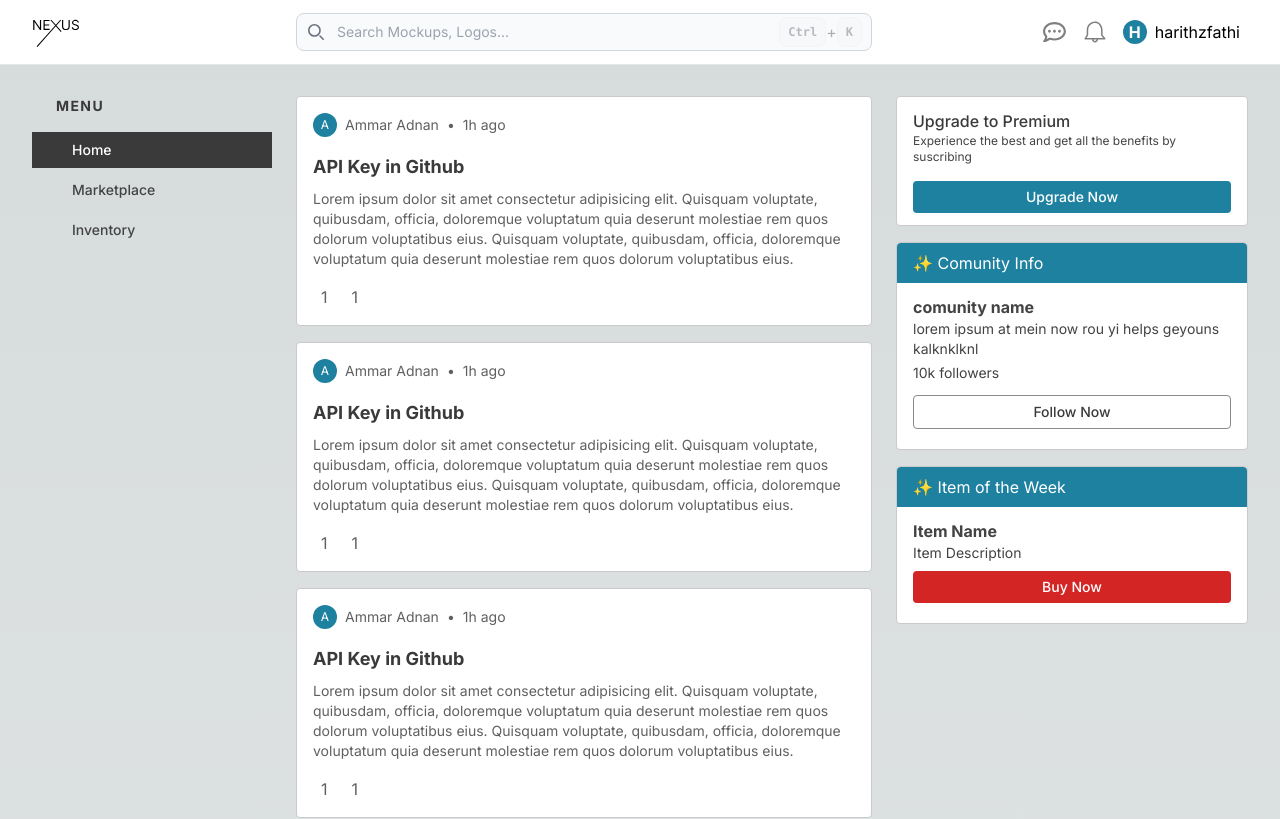
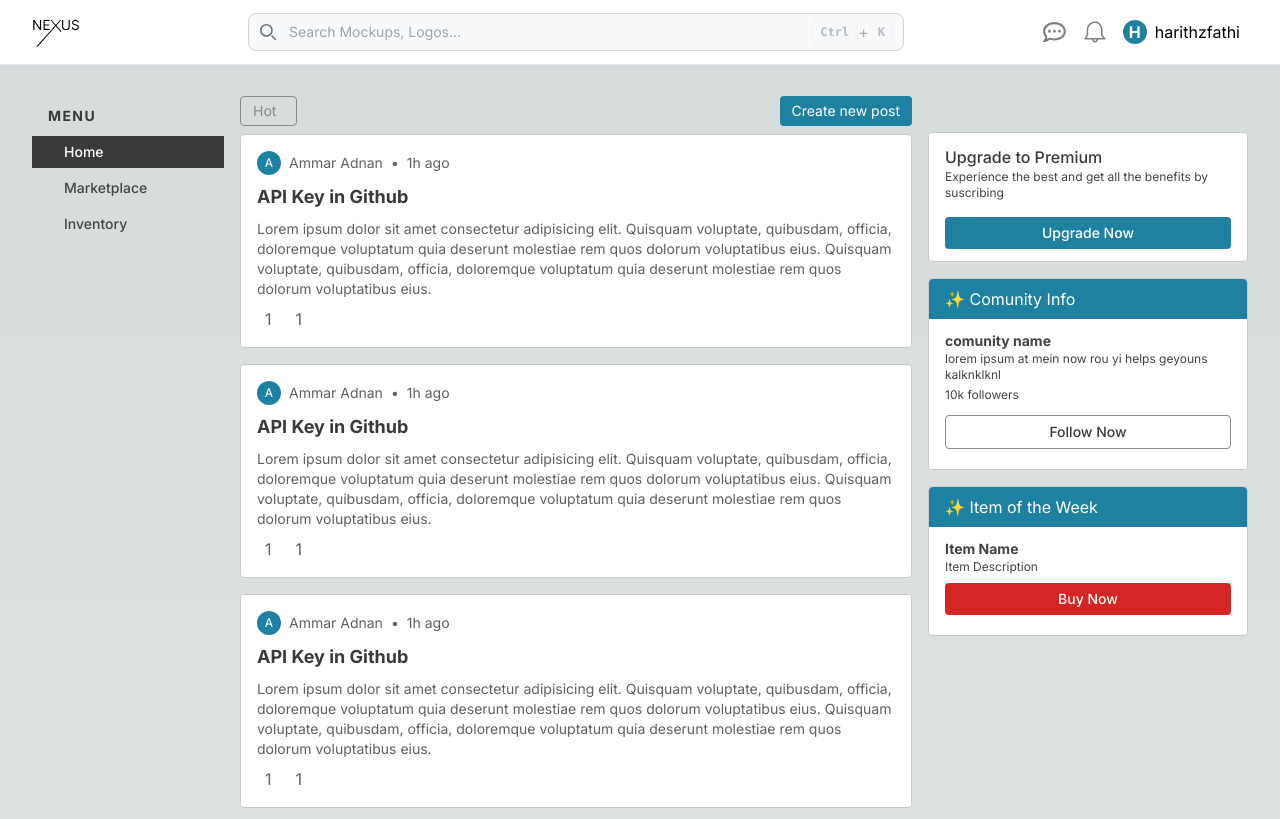
Before and after one commit to Arithz/nexus, a Next.js app in the folder frontend/: page / in a window 1280 px wide. Shown: the top 819 px of the page. Built offline with nearby package versions, Linux system fonts and the light colour scheme.

Commit message:
add marketplace and fix designs

```diff
--- a/frontend/src/app/components/general/Banner.tsx
+++ b/frontend/src/app/components/general/Banner.tsx
@@ -31,11 +31,11 @@ function Banner(props: BannerProps) {
           </div>
         )}
         {/* name */}
-        <h2 className="font-bold text-cs-fade1">{props.name}</h2>
+        <h2 className="font-bold text-cs-fade1 text-sm">{props.name}</h2>
         {/* description */}
-        <p className="text-cs-fade1 text-sm">{props.description}</p>
+        <p className="text-cs-fade1 text-xs">{props.description}</p>
         {/* extra */}
-        {props.extra && <p className="text-cs-fade1 text-sm !my-1">{props.extra}</p>}
+        {props.extra && <p className="text-cs-fade1 text-xs !my-1">{props.extra}</p>}
         {/* button */}
         <div className="w-full block text-center">
           <button
--- a/frontend/src/app/components/general/ChatPanel.tsx
+++ b/frontend/src/app/components/general/ChatPanel.tsx
@@ -51,7 +51,7 @@ function ChatPanel(props: any) {
       id="popup"
     >
       <div className="flex flex-col gap-4 items-center justify-center w-full h-full text-center "  id="popupcontent">
-        <div className="w-full max-w-2xl shadow bg-cs-white rounded">
+        <div className="w-full max-w-2xl shadow-lg bg-cs-white rounded">
           <div className="px-4 py-2 md:py-3">
             {/* Content */}
             <SearchBar/>
@@ -69,6 +69,7 @@ function ChatPanel(props: any) {
               </div>
             ))}
 
+            <br/>
             <hr/>
             <br/>
 
--- a/frontend/src/app/components/general/Navbar.tsx
+++ b/frontend/src/app/components/general/Navbar.tsx
@@ -3,7 +3,7 @@ import { openPopup } from "@utils/utils";
 
 const LeftSide = () => {
   return (
-    <div className="max-w-[15rem] w-full  sm:hidden md:block mx-global !mr-0">
+    <div className="max-w-[12rem] w-full  sm:hidden md:block mx-global !mr-0">
       {/* logo */}
       <a href="https://flowbite.com/" className="flex items-center">
         <img src="images/logo.svg" alt="Logo" className="w-12 h-12" />
@@ -64,7 +64,7 @@ const SearchBar = () => {
 
 const RightSide = () => {
   return (
-    <div className="flex w-full max-w-[22rem] md:order-2 md:justify-end  mx-global !ml-0">
+    <div className="flex w-full max-w-[20rem] md:order-2 md:justify-end  mx-global !ml-0">
       <div className="w-full flex items-center gap-4 justify-end">
         <img src="images/message.svg" alt="messages" className="w-6 h-6" onClick = {openPopup}/>
         <img src="images/notification.svg" alt="notifications" className="w-6 h-6" />
--- a/frontend/src/app/components/general/Sidebar.tsx
+++ b/frontend/src/app/components/general/Sidebar.tsx
@@ -26,7 +26,7 @@ function Sidebar({ page, handleSetPage }: SidebarProps) {
 
   return (
     <>
-      <h1 className="text-cs-black tracking-widest font-bold text-sm px-6 pb-4">MENU</h1>
+      <h1 className="text-cs-black tracking-widest font-bold text-sm px-4 py-2.5 ">MENU</h1>
       <div className="flex flex-col gap-1">
         {pages.map((thispage) => (
           <button
@@ -35,7 +35,7 @@ function Sidebar({ page, handleSetPage }: SidebarProps) {
             onClick={() => handleSetPage(thispage)}
             className={`${
               thispage === page && "bg-cs-black !text-cs-white"
-            } flex items-center gap-4 py-2 px-6 text-sm font-medium text-cs-fade1 hover:text-cs-accent transition`}
+            } flex items-center gap-4 py-1.5 px-4 text-sm font-medium text-cs-fade1 hover:text-cs-accent transition`}
           >
             <i className="fa-solid fa-home"></i>
             <p>{thispage}</p>
--- /dev/null
+++ b/frontend/src/app/components/home/Home.tsx
@@ -0,0 +1,26 @@
+import React from 'react'
+import Post from '@components/home/Post';
+
+function Home() {
+  return (
+    <div className="w-full space-y-2">
+        <div className = "flex justify-between w-full">
+        <div className = "flex w-fit items-center gap-2 border border-cs-fade3 text-sm py-1 px-3 text-cs-fade3 rounded">
+            <p>Hot</p>
+            <i className= "fa-solid fa-chevron-down"></i>
+        </div>
+        <button className = "bg-cs-accent rounded py-1 px-3 text-cs-white text-sm hover:bg-cs-accent-hover transition">
+            Create new post
+        </button>
+        </div>
+
+        {[...Array(20)].map((_, i: number) => (
+        <div key={i}>
+            <Post />
+        </div>
+        ))}
+    </div>
+  )
+}
+
+export default Home
--- a/frontend/src/app/components/home/Post.tsx
+++ b/frontend/src/app/components/home/Post.tsx
@@ -15,7 +15,7 @@ const User = () => {
 
 const PostDetails = () => {
   return (
-    <div className="py-4">
+    <div className="py-2">
       <h1 className="text-cs-black font-bold text-lg">API Key in Github</h1>
       <div className="flex flex-col gap-2 text-cs-fade2 text-sm mt-2">
         <p>
--- /dev/null
+++ b/frontend/src/app/components/inventory/Inventory.tsx
@@ -0,0 +1,9 @@
+import React from 'react'
+
+function Inventory() {
+  return (
+    <div>Inventory</div>
+  )
+}
+
+export default Inventory
--- /dev/null
+++ b/frontend/src/app/components/marketplace/Marketplace.tsx
@@ -0,0 +1,28 @@
+import React from 'react'
+
+const TopicBar = () => {
+  return (
+    <>
+    <div className = "grid grid-cols-5 gap-2 mb-4">
+      {[...Array(10)].map((_, i: number) => (
+        <p className = "border border-cs-fade3 py-1 px-3 text-center">Item {i}</p>
+      ))}
+    </div>
+    <hr/>
+    </>
+  )
+};
+
+function Marketplace() {
+  return (
+    <>
+    marketplace
+    <div className = "h-full w-full py-4 bg-cs-white border border-cs-border-fade rounded px-4">
+      <TopicBar/>
+    </div>
+    </>
+
+  )
+}
+
+export default Marketplace;
--- a/frontend/src/app/globals.css
+++ b/frontend/src/app/globals.css
@@ -17,7 +17,7 @@
 } */
 
 .px-global {
-  @apply px-8;
+  @apply px-4 md:px-8;
 }
 
 .py-global {
@@ -25,7 +25,7 @@
 }
 
 .mx-global {
-  @apply mx-8;
+  @apply mx-4 md:mx-8;
 }
 
 .my-global {
--- a/frontend/src/app/layouts/Main.tsx
+++ b/frontend/src/app/layouts/Main.tsx
@@ -4,8 +4,10 @@ import React, { useState } from "react";
 import Navbar from "@components/general/Navbar";
 import Sidebar from "@components/general/Sidebar";
 import Extra from "@components/general/Extra";
-import Post from "@components/home/Post";
 import ChatPanel from "@components/general/ChatPanel";
+import Home from "@components/home/Home";
+import Marketplace from "@components/marketplace/Marketplace";
+import Inventory from "@components/inventory/Inventory";
 
 function Main() {
   const [page, setPage] = useState("Home");
@@ -19,28 +21,25 @@ function Main() {
       <Navbar />
       <ChatPanel/>
 
-      <div className="flex w-full gap-6 h-full !pt-24 pb-8">
-        <div className="fixed w-full max-w-[15rem] hidden md:block">
+      <div className="flex w-full gap-4 h-full !pt-24 pb-8">
+        <div className="fixed w-full max-w-[12rem] hidden md:block">
           <Sidebar page={page} handleSetPage={handleSetPage} />
-          {/* <Extra /> */}
         </div>
+
         {/* placeholder block */}
-        <div className="max-w-[15rem] w-full hidden md:block"></div>
+        <div className="max-w-[12rem] w-full hidden md:block"></div>
 
-        <div className="flex justify-center gap-6 w-full">
-          {/* <Posts /> */}
-          <div className="flex z-10 md:w-full max-w-[50rem] ">
-            <div className="w-full">
-              {[...Array(20)].map((_, i: number) => (
-                <div key={i}>
-                  <Post />
-                </div>
-              ))}
-            </div>
+        <div className="flex justify-center gap-4 w-full">
+          {/* Main Content */}
+          <div className="z-10 md:w-full max-w-[50rem] ">
+            {page === "Home" && <Home />}
+            {page === "Marketplace" && <Marketplace />}
+            {page === "Inventory" && <Inventory/>}
           </div>
 
           {/* Banners */}
-          <div className="h-fit space-y-4 w-full max-w-[22rem] hidden lg:block">
+          <div className="h-fit space-y-4 w-full max-w-[20rem] hidden lg:block">
+            <div className ="h-5"></div>
             <Extra />
           </div>
         </div>
```
